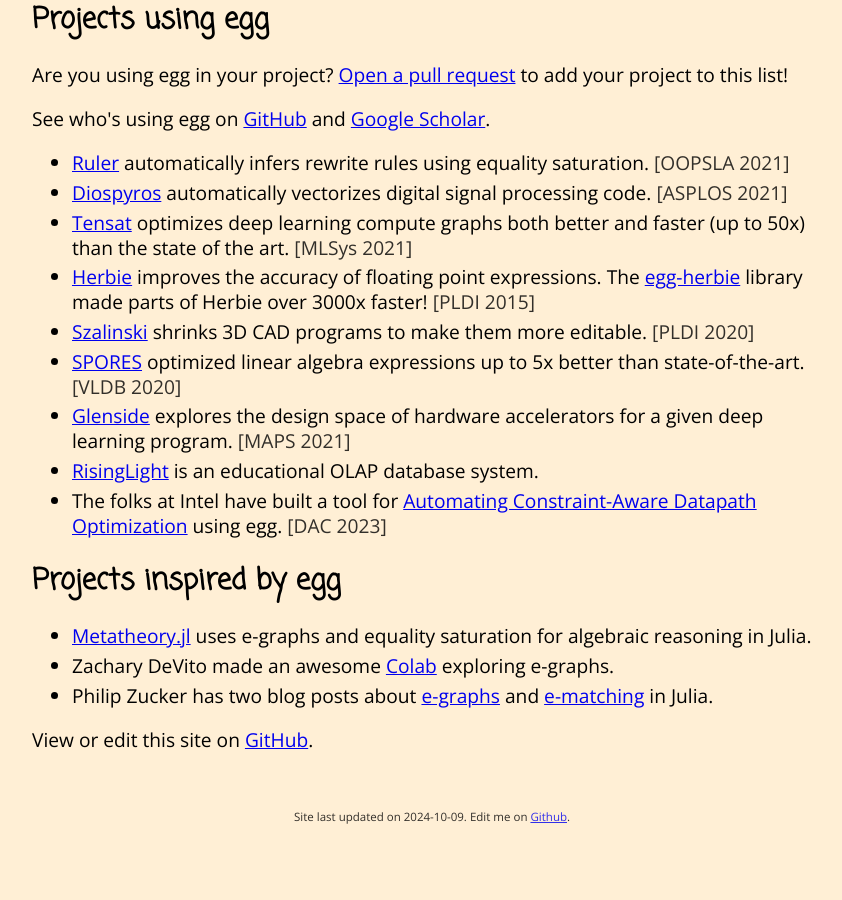
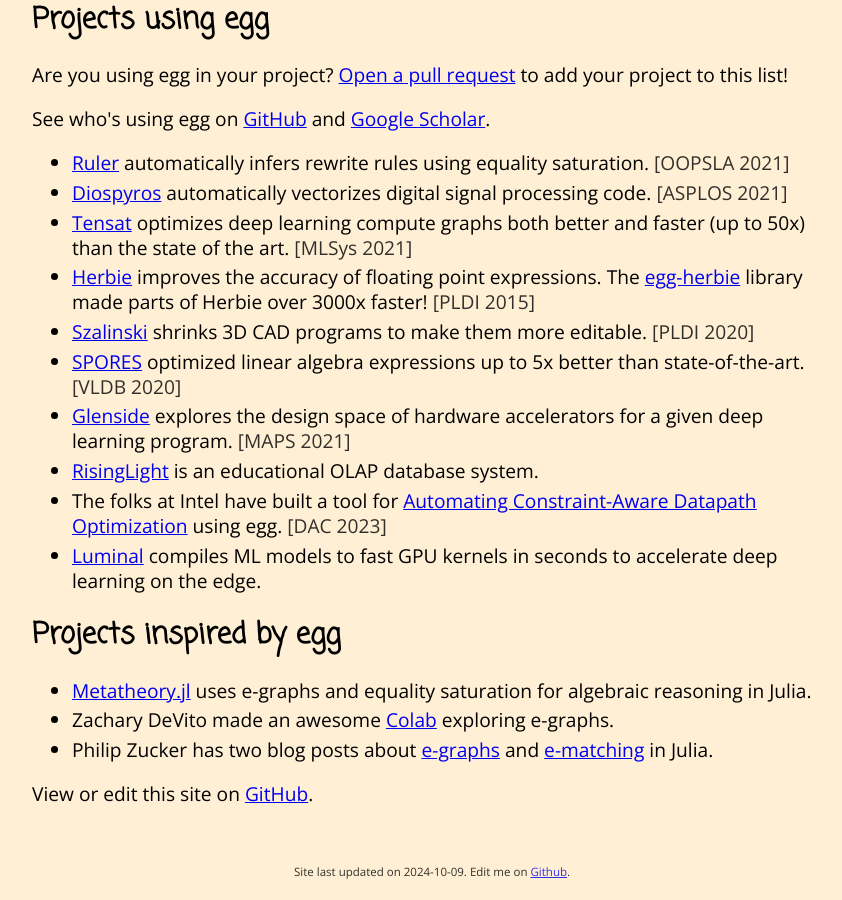
Before and after one commit to egraphs-good/egraphs-good.github.io, a Jekyll site: the page built from index.md, in a window 1280 px wide and 900 px high, scrolled down 2118 px. Shown: the whole window, without its empty margins (208-1050 px from the left). Built offline with Jekyll 4.4.1, drawn with Linux system fonts in a browser that asks for light colours; before the commit the page ends 2963 px from its top, so only the background shows below that.

Commit message:
Update index.md (#10)

```diff
--- a/index.md
+++ b/index.md
@@ -147,6 +147,7 @@
     [Automating Constraint-Aware Datapath Optimization](https://arxiv.org/abs/2303.01839)
     using {{egg}}.
     <span class="venue">DAC 2023</span>
+-   [Luminal](https://github.com/jafioti/luminal) compiles ML models to fast GPU kernels in seconds to accelerate deep learning on the edge.
 
 ## Projects inspired by {{egg}}
 
```
